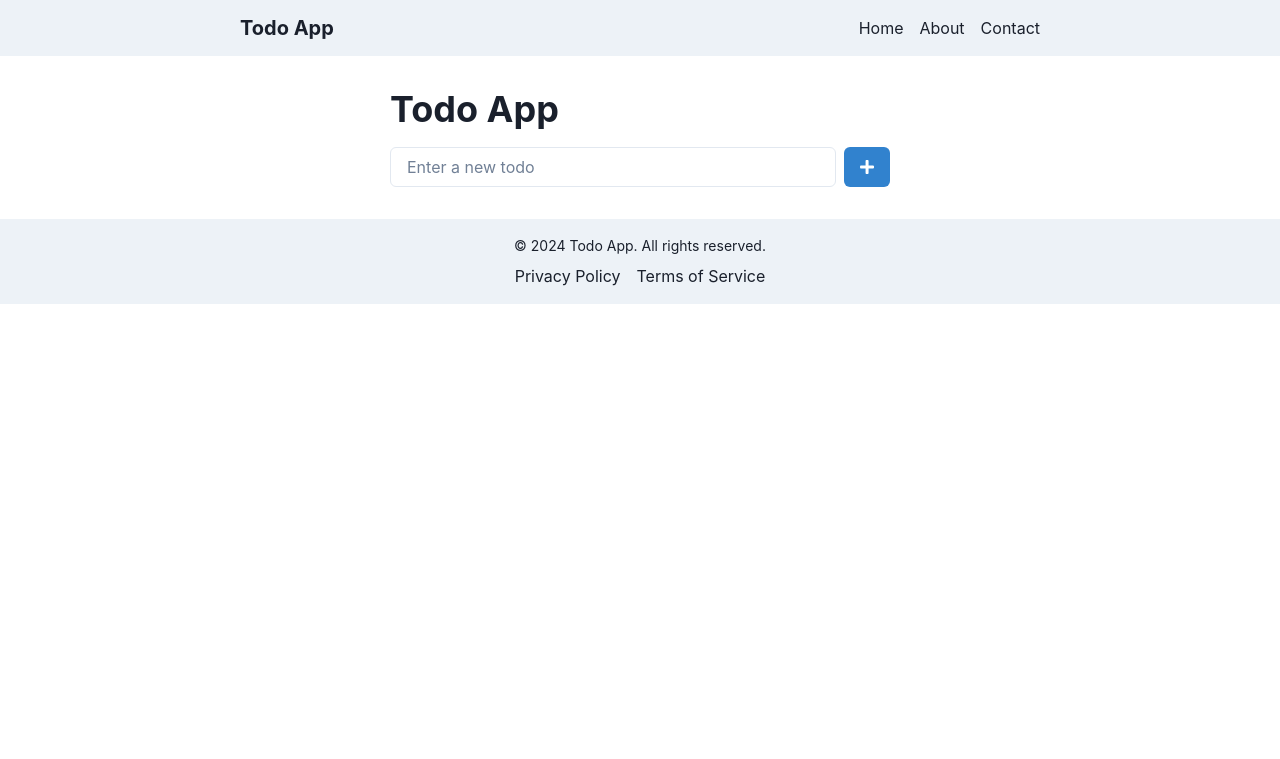
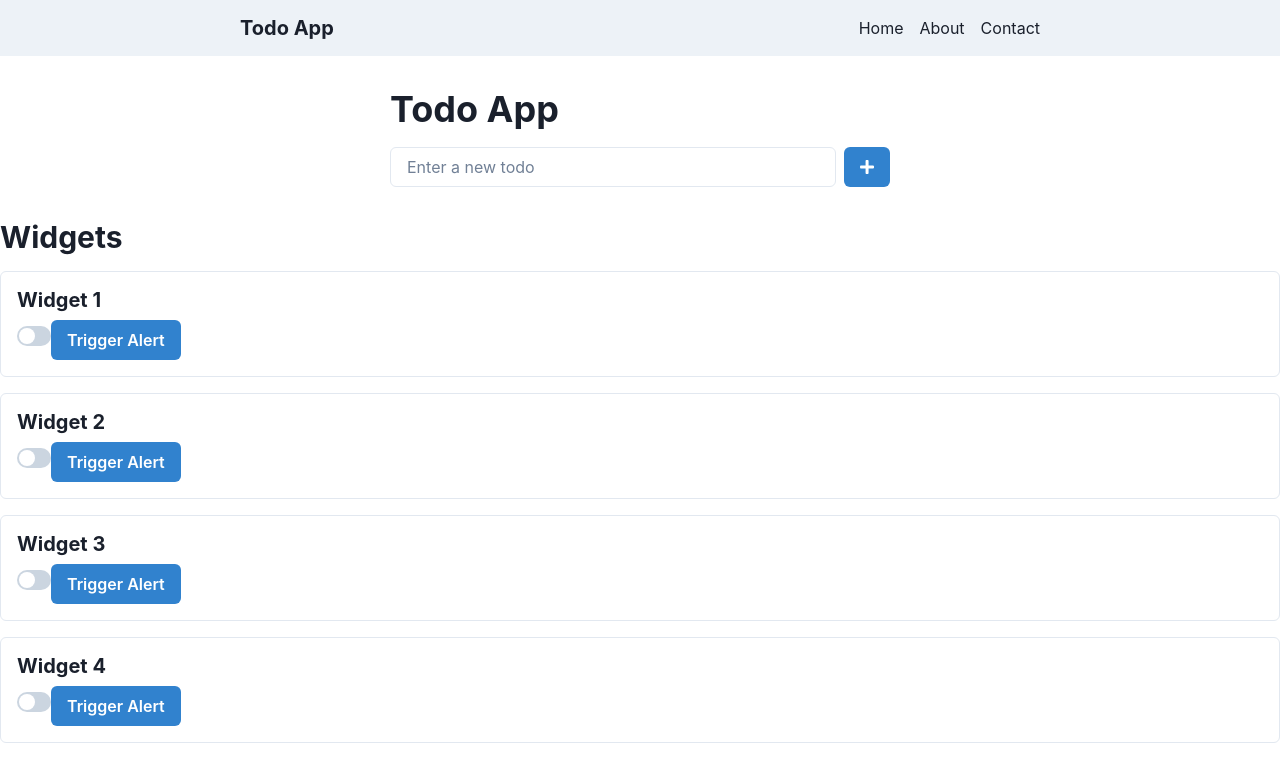
Before and after one commit to GPT-Engineer-App-Dev/todo-buddy-01, a React (Vite) app: page / in a window 1280 px wide. Shown: the top 759 px of the page. Built offline with nearby package versions, Linux system fonts and the light colour scheme.

Commit message:
Added a new Widgets component with interactive widgets that can be toggled on/off and trigger alerts when clicked. The Widgets component is rendered below the todo list in the main App component.

```diff
--- a/src/App.jsx
+++ b/src/App.jsx
@@ -3,6 +3,7 @@ import { Route, BrowserRouter as Router, Routes } from "react-router-dom";
 import Index from "./pages/Index.jsx";
 import Header from "./components/Header.jsx";
 import Footer from "./components/Footer.jsx";
+import Widgets from "./components/Widgets.jsx";
 
 function App() {
   return (
@@ -11,6 +12,7 @@ function App() {
       <Routes>
         <Route exact path="/" element={<Index />} />
       </Routes>
+      <Widgets />
       <Footer />
     </Router>
   );
--- /dev/null
+++ b/src/components/Widgets.jsx
@@ -0,0 +1,45 @@
+import React, { useState } from "react";
+import { Box, Heading, Button, Switch, Alert, AlertIcon } from "@chakra-ui/react";
+
+const Widgets = () => {
+  const [widgets] = useState([
+    { id: 1, title: "Widget 1", isToggled: false, alertMessage: "Alert from Widget 1" },
+    { id: 2, title: "Widget 2", isToggled: false, alertMessage: "Alert from Widget 2" },
+    { id: 3, title: "Widget 3", isToggled: false, alertMessage: "Alert from Widget 3" },
+    { id: 4, title: "Widget 4", isToggled: false, alertMessage: "Alert from Widget 4" },
+    { id: 5, title: "Widget 5", isToggled: false, alertMessage: "Alert from Widget 5" },
+  ]);
+
+  const [alerts, setAlerts] = useState([]);
+
+  const handleButtonClick = (alertMessage) => {
+    setAlerts([...alerts, { message: alertMessage }]);
+  };
+
+  return (
+    <Box mt={8}>
+      <Heading size="lg" mb={4}>
+        Widgets
+      </Heading>
+      {widgets.map((widget) => (
+        <Box key={widget.id} p={4} borderWidth={1} borderRadius="md" mb={4}>
+          <Heading size="md" mb={2}>
+            {widget.title}
+          </Heading>
+          <Switch isChecked={widget.isToggled} mb={2} />
+          <Button colorScheme="blue" onClick={() => handleButtonClick(widget.alertMessage)}>
+            Trigger Alert
+          </Button>
+        </Box>
+      ))}
+      {alerts.map((alert, index) => (
+        <Alert key={index} status="info" mb={2}>
+          <AlertIcon />
+          {alert.message}
+        </Alert>
+      ))}
+    </Box>
+  );
+};
+
+export default Widgets;
```
